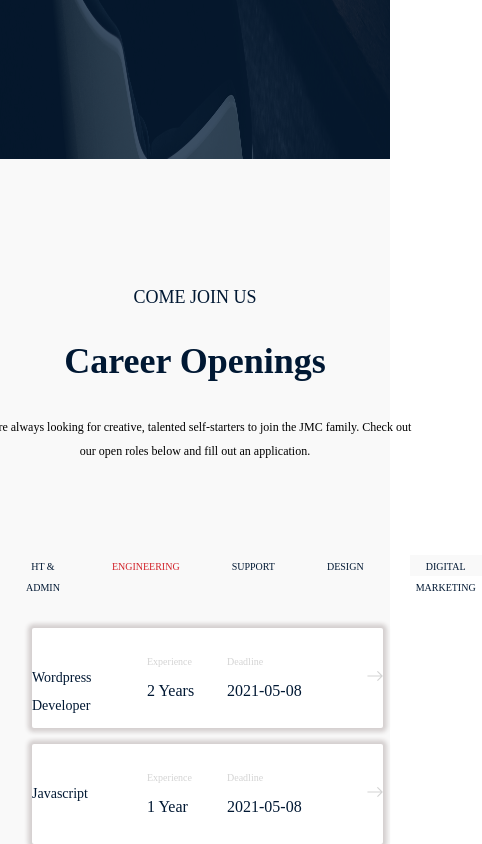
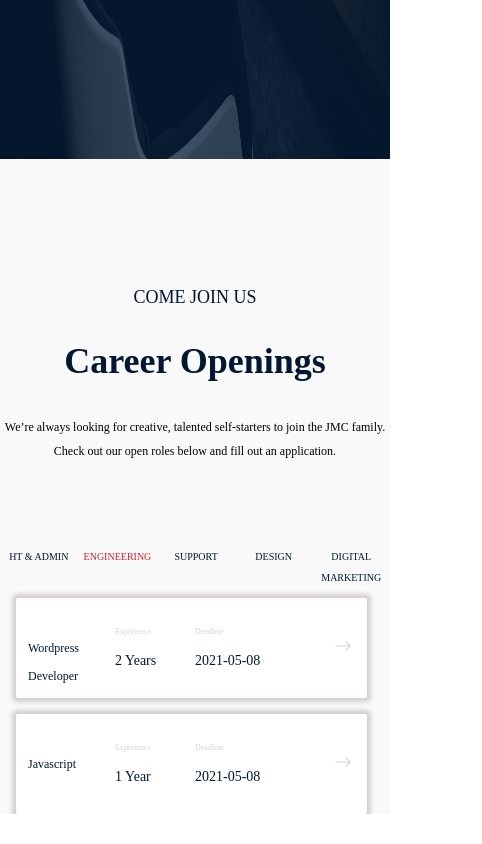
Before and after one commit to Omanshuaman/career_page, a React (Create React App) app: page / in a window 390 px wide. Shown: the part 391-1235 px from the top of the page, 482 px wide, since content can reach past the window. After the commit the page ends 1205 px from the top, so only its background shows below. Built offline with nearby package versions, Linux system fonts and the light colour scheme.

Commit message:
responsive

```diff
--- a/src/App.css
+++ b/src/App.css
@@ -515,49 +515,50 @@
   }
   /* Style the buttons inside the tab */
   .tab button {
-    margin: 2em;
     font-size: 10px;
     text-align: center;
   }
   .career-description {
     font-size: 12px;
-    width: 450px;
+    width: 400px;
   }
   .job-container {
     width: 90%;
-    margin-left: 2em;
+    margin-left: 1em;
     margin-right: 2em;
   }
   .job-name {
     width: 150px;
-    font-size: 14px;
+    font-size: 12px;
+    margin-left: 1em;
   }
   .experience-text {
     width: 80px;
-    font-size: 10px;
+    font-size: 8px;
   }
   .experience-year {
     width: 80px;
-    font-size: 16px;
+    font-size: 14px;
   }
   .deadline-text {
     width: 80px;
-    font-size: 10px;
+    font-size: 8px;
   }
   .deadline-year {
     width: 140px;
-    font-size: 16px;
+    font-size: 14px;
   }
   .next-svg {
     width: 16px;
     height: 16px;
+    margin-right: 1em;
   }
   .image-svg {
     width: 90%;
     margin: 1em;
-    height: 350px;
+    height: 250px;
   }
-}
+
   .headline {
     width: 366px;
     font-size: 30px;
@@ -591,7 +592,7 @@
   body {
     overflow-x: hidden;
   }
-
+}
 body.active-modal {
   overflow-y: hidden;
 }
@@ -632,6 +633,7 @@ body.active-modal {
   top: 10px;
   right: 10px;
   padding: 5px 7px;
+  cursor: pointer;
 }
 .name {
   display: flex;
```
Lines whose indentation alone changed are shown as unchanged.
